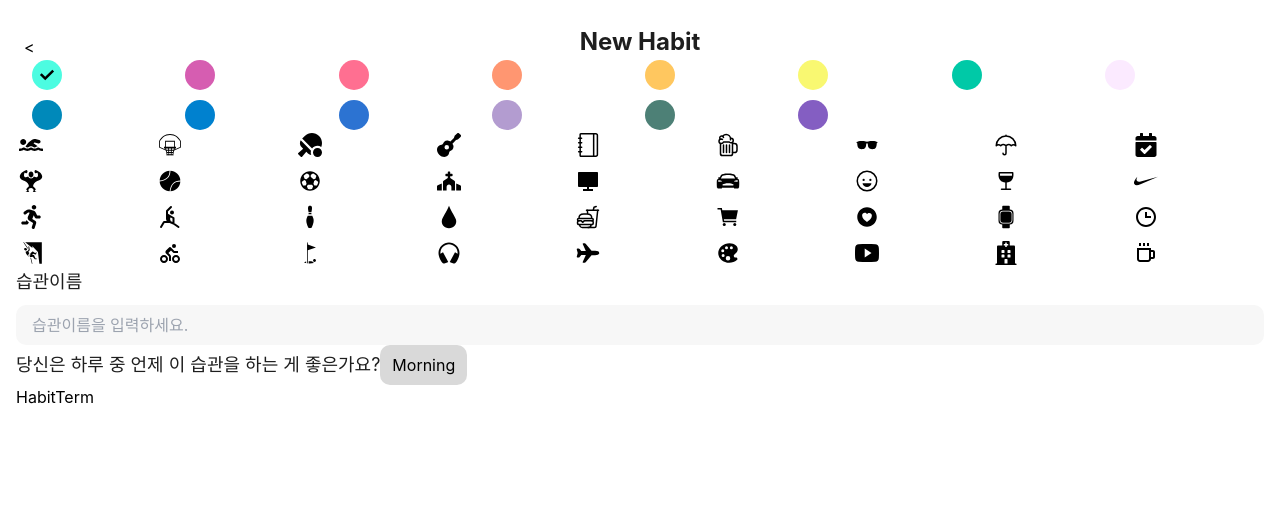
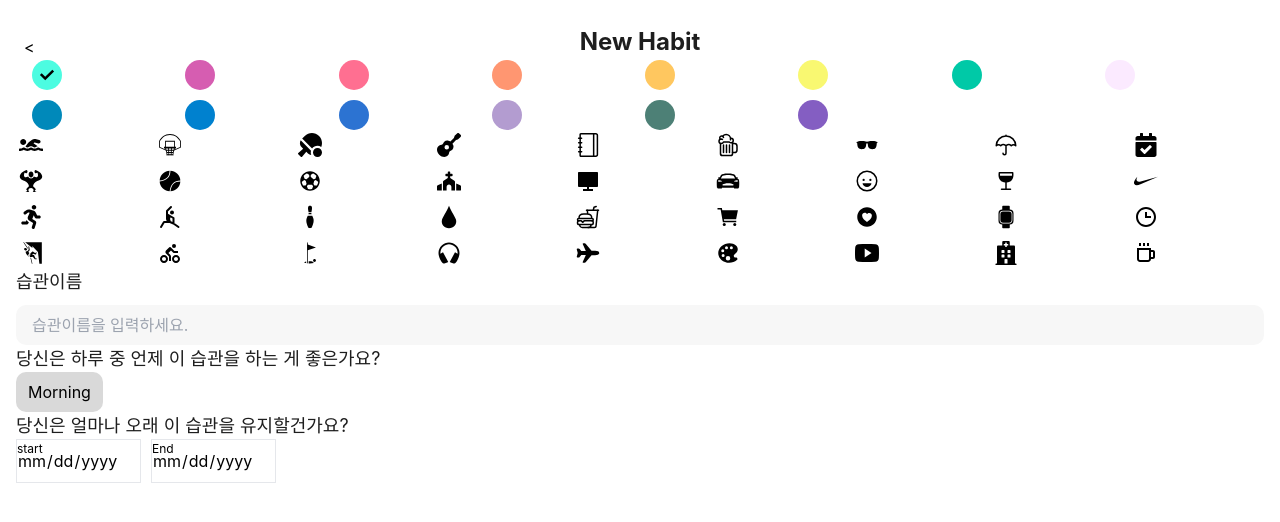
Before and after one commit to woo5ni-developer/daily-habit, a React (Create React App) app: page /set in a window 1280 px wide. Shown: the top 522 px of the page. Built offline with nearby package versions, Linux system fonts and the light colour scheme.

Commit message:
스타일링 등 작업중

```diff
--- a/src/components/HabitTerm.tsx
+++ b/src/components/HabitTerm.tsx
@@ -1,7 +1,38 @@
-import React, { FC } from 'react'
+import React, { FC, useState } from 'react'
+import Label from '../components/Label'
 
 const HabitTerm: FC = () => {
-  return <div>HabitTerm</div>
+  const [startValue, setStartValue] = useState('')
+  const [endValue, setEndValue] = useState('')
+  return (
+    <div>
+      <Label text="당신은 얼마나 오래 이 습관을 유지할건가요?" labelName="termStart" />
+      <div className="border-[1px] inline-block relative">
+        <label htmlFor="termStart" className="absolute bg-[#ffffff] text-[12px]">
+          start
+        </label>
+        <input
+          type="date"
+          id="termStart"
+          className="h-[42px]"
+          value={startValue}
+          onChange={(event) => setStartValue(event.target.value)}
+        />
+      </div>
+      <div className="border-[1px] inline-block relative ml-[10px]">
+        <label htmlFor="termEnd" className="absolute bg-[#ffffff] text-[12px]">
+          End
+        </label>
+        <input
+          type="date"
+          id="termEnd"
+          className="h-[42px]"
+          value={endValue}
+          onChange={(event) => setEndValue(event.target.value)}
+        />
+      </div>
+    </div>
+  )
 }
 
 export default HabitTerm
--- a/src/components/Label.tsx
+++ b/src/components/Label.tsx
@@ -7,7 +7,7 @@ interface Props {
 
 const Label: FC<Props> = ({ text, labelName }) => {
   return (
-    <label className="text-[18px] text-[#1E1E1E]" htmlFor={labelName}>
+    <label className="text-[18px] text-[#1E1E1E] block" htmlFor={labelName}>
       {text}
     </label>
   )
--- a/src/index.css
+++ b/src/index.css
@@ -13,3 +13,9 @@ body {
 code {
   font-family: source-code-pro, Menlo, Monaco, Consolas, 'Courier New', monospace;
 }
+
+input[type='date']::-webkit-inner-spin-button,
+input[type='date']::-webkit-calendar-picker-indicator {
+  display: none;
+  -webkit-appearance: none;
+}
```
